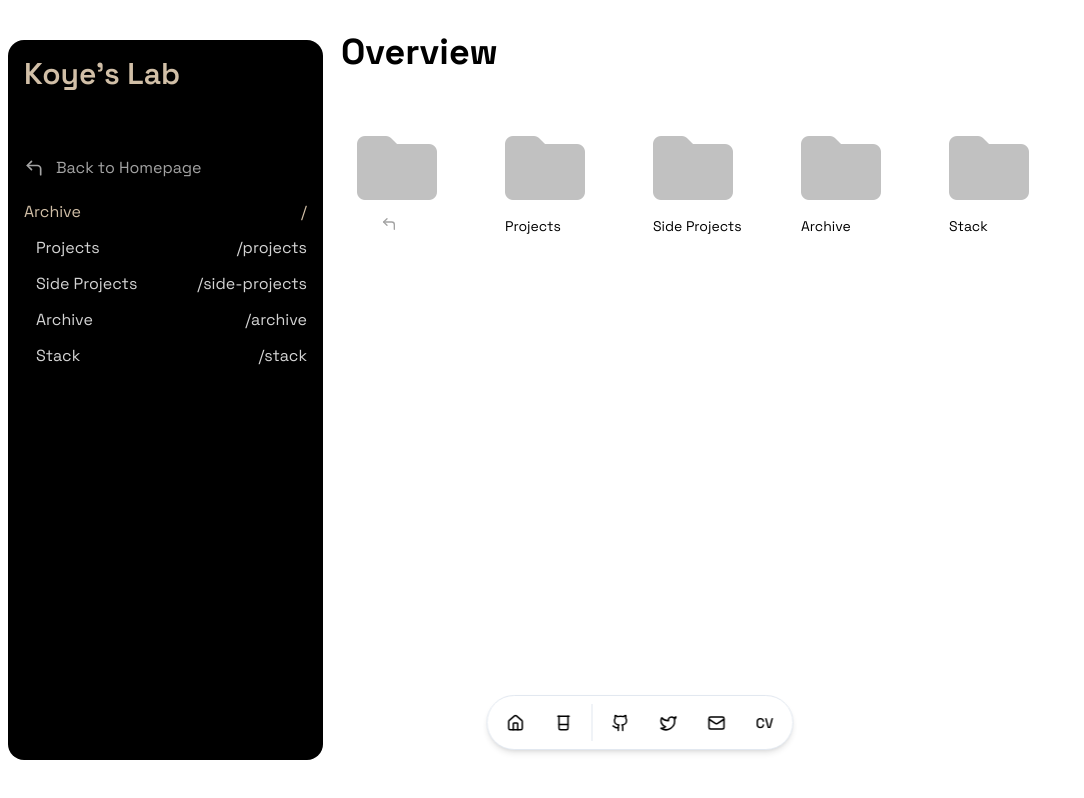
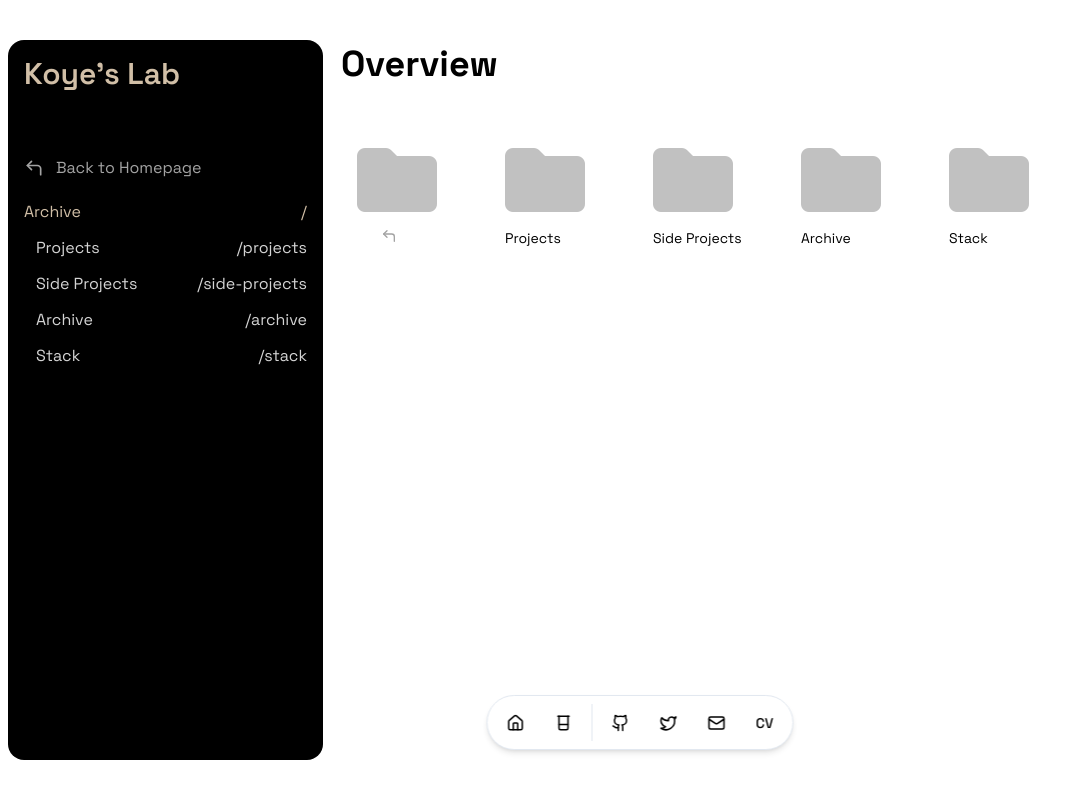
Before and after one commit to kryptcode/koyejo, a Next.js app: page /archives in a window 1280 px wide. Shown: the whole page, without its empty margins (0-1084 px from the left). Built offline with nearby package versions, Linux system fonts and the light colour scheme.

Commit message:
"top padding for title"

```diff
--- a/src/app/archives/page.jsx
+++ b/src/app/archives/page.jsx
@@ -129,13 +129,13 @@ const Page = () => {
           <div className="lg:flex-[3] xl:flex-[3] lg:h-[100vh] overflow-y-scroll scrollbar-thin scrollbar-thumb-black py-5 px-1.5 ">
             {
               folder === "/" ? (
-                <h2 className="text-4xl font-bold mb-4 p-3 text-[#000]">Overview</h2>
+                <h2 className="text-4xl font-bold mb-4 p-3 pt-6 text-[#000]">Overview</h2>
               ) : folder == "/side-projects" ? (
-                <h2 className="text-4xl font-bold mb-4 p-3 text-[#000]">Side Projects</h2>
+                <h2 className="text-4xl font-bold mb-4 p-3 pt-6 text-[#000]">Side Projects</h2>
               ) : folder == "/projects" ? (
-                <h2 className="text-4xl font-bold mb-4 p-3 text-[#000]">Projects</h2>
+                <h2 className="text-4xl font-bold mb-4 p-3 pt-6 text-[#000]">Projects</h2>
               ) : folder == "/framer-projects" ? (
-                <h2 className="text-4xl font-bold mb-4 p-3 text-[#000]">Archive</h2>
+                <h2 className="text-4xl font-bold mb-4 p-3 pt-6 text-[#000]">Archive</h2>
               ) : (
                 <h2></h2>
 
```
